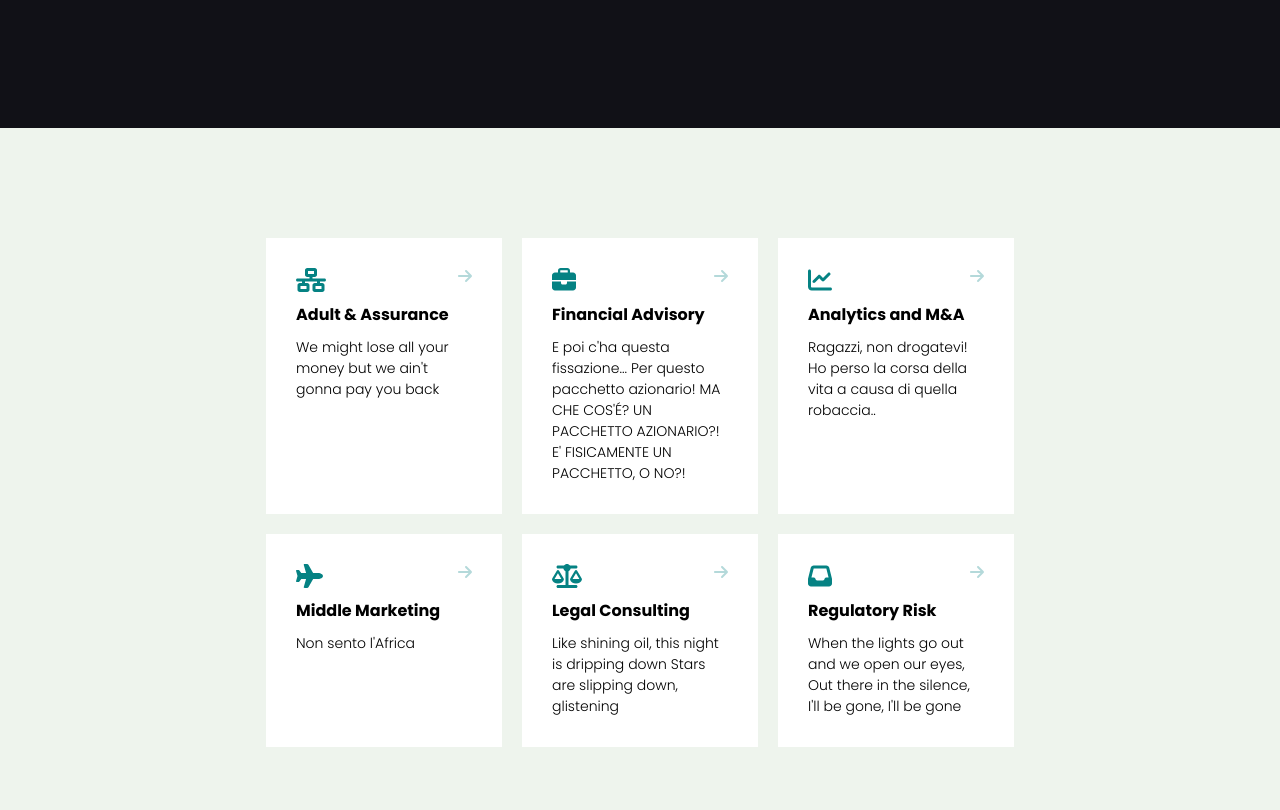
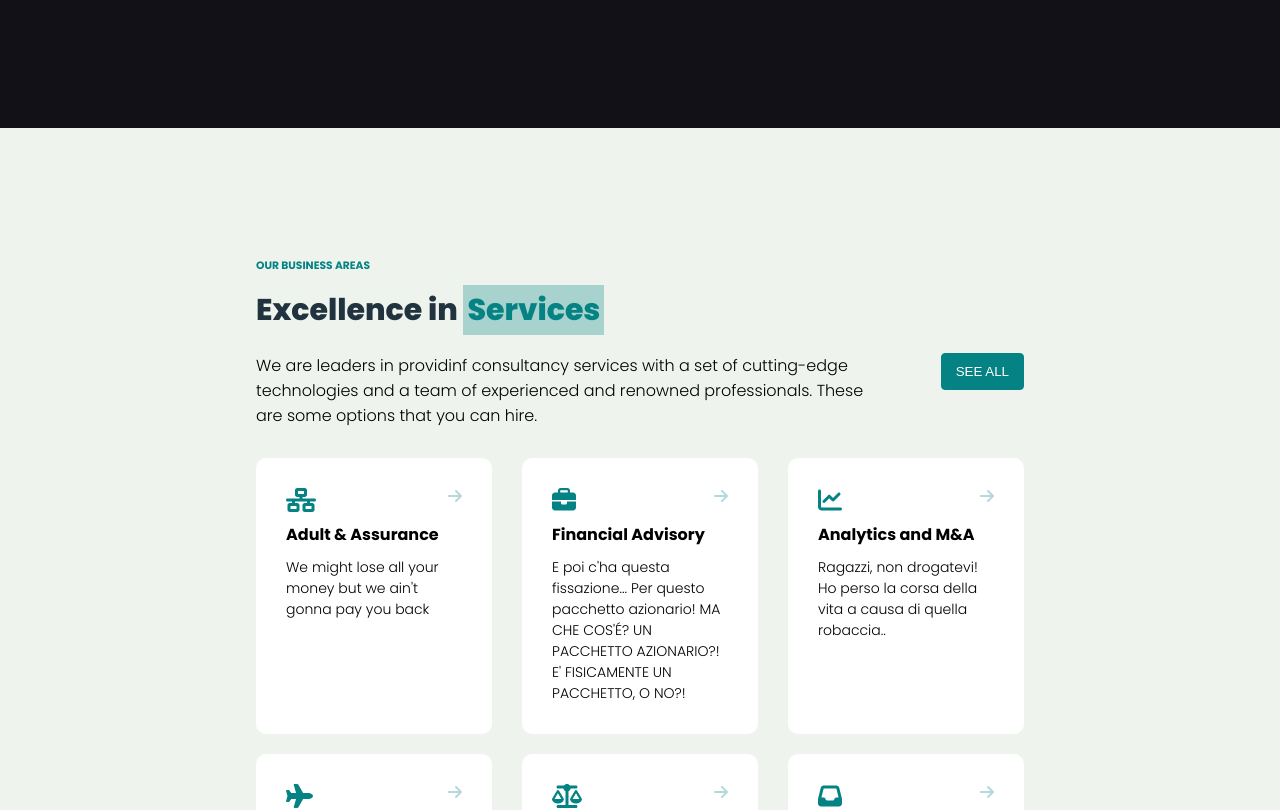
Before and after one commit to PaoloNapoli97/proj-html-vuejs, a Vue app: page / in a window 1280 px wide. Shown: the part 1280-2090 px from the top of the page. Built offline with nearby package versions, Linux system fonts and the light colour scheme.

Commit message:
Add: OurSerice component

```diff
--- a/src/components/AboutUs.vue
+++ b/src/components/AboutUs.vue
@@ -4,7 +4,7 @@
       <div class="section">
         <h6>ABOUT THE NETWORK</h6>
         <div class="col">
-          <h2><span class="badge">The</span>Company</h2>
+          <h2><span class="badge">The</span> Company</h2>
           <p>
             Lorem ipsum dolor sit amet consectetur adipisicing elit. Impedit vel
             repellendus earum error animi dolorum delectus minus mollitia nam
--- a/src/components/OurServices.vue
+++ b/src/components/OurServices.vue
@@ -1,6 +1,18 @@
 <template>
   <main>
     <div class="container">
+      <div class="introduction">
+        <h6>OUR BUSINESS AREAS</h6>
+        <h2>Excellence in <span class="badge">Services</span></h2>
+        <div class="row">
+          <p>
+            We are leaders in providinf consultancy services with a set of
+            cutting-edge technologies and a team of experienced and renowned
+            professionals. These are some options that you can hire.
+          </p>
+          <button class="btn btn-primary">SEE ALL</button>
+        </div>
+      </div>
       <div class="card-container">
         <ServiceCard
           class="cards"
@@ -61,17 +73,29 @@ export default {
 <style lang="scss" scoped>
 main {
   background-color: var(--bg-secondary-color);
-  padding: 100px 0;
+  padding: 160px 0;
 
-  .container {
-    position: relative;
+  .row {
+    display: flex;
+    justify-content: space-between;
+
+    p {
+      width: 80%;
+    }
+
+    button {
+      align-self: baseline;
+    }
   }
+
   .card-container {
     display: flex;
     flex-wrap: wrap;
+    justify-content: space-between;
 
     .cards {
       width: calc(100% / 3 - 20px);
+      margin: 10px 0;
     }
   }
 }
--- a/src/components/ServiceCard.vue
+++ b/src/components/ServiceCard.vue
@@ -21,7 +21,8 @@ export default {
 .card {
   padding: 30px;
   background-color: var(--quaternary-color);
-  margin: 10px;
+  // margin: 10px;
+  border-radius: 10px;
 
   h4 {
     padding: 10px 0;
--- a/src/style/partials/layout.scss
+++ b/src/style/partials/layout.scss
@@ -22,5 +22,32 @@
 .badge {
   padding: 4px;
   background-color: var(--primary-color-light);
-  margin-right: 8px;
 }
+
+// REUSABLE SECTION
+
+.introduction {
+  position: relative;
+
+  h2 {
+    font-weight: 900;
+    font-size: 30px;
+    color: var(--tertiary-color);
+    padding-bottom: 20px;
+  }
+
+  .badge {
+    color: var(--primary-color);
+  }
+
+  h6 {
+    color: var(--primary-color);
+    position: absolute;
+    top: -30px;
+  }
+
+  p {
+    font-weight: 300;
+    padding-bottom: 20px;
+  }
+}
```
Also changed, not shown: src/components/OurPlan.vue (added, +13 -0 lines).
